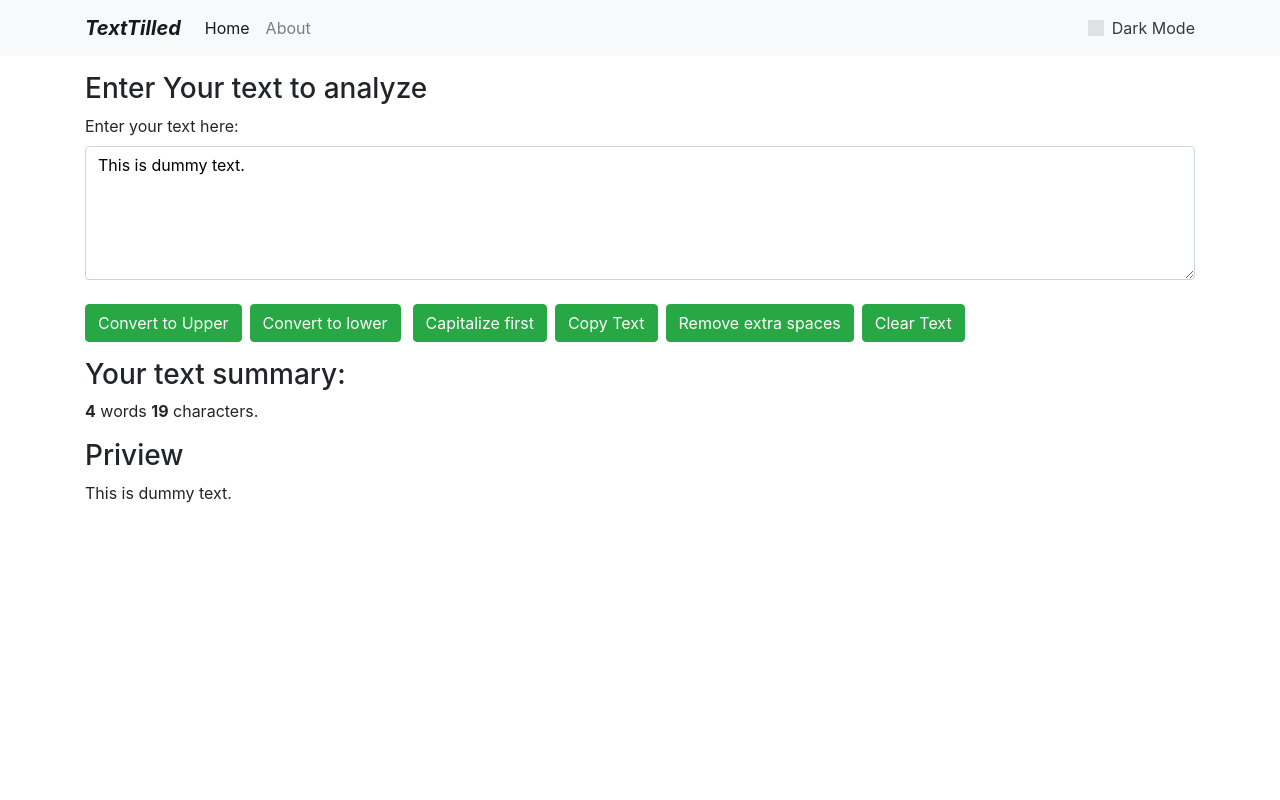
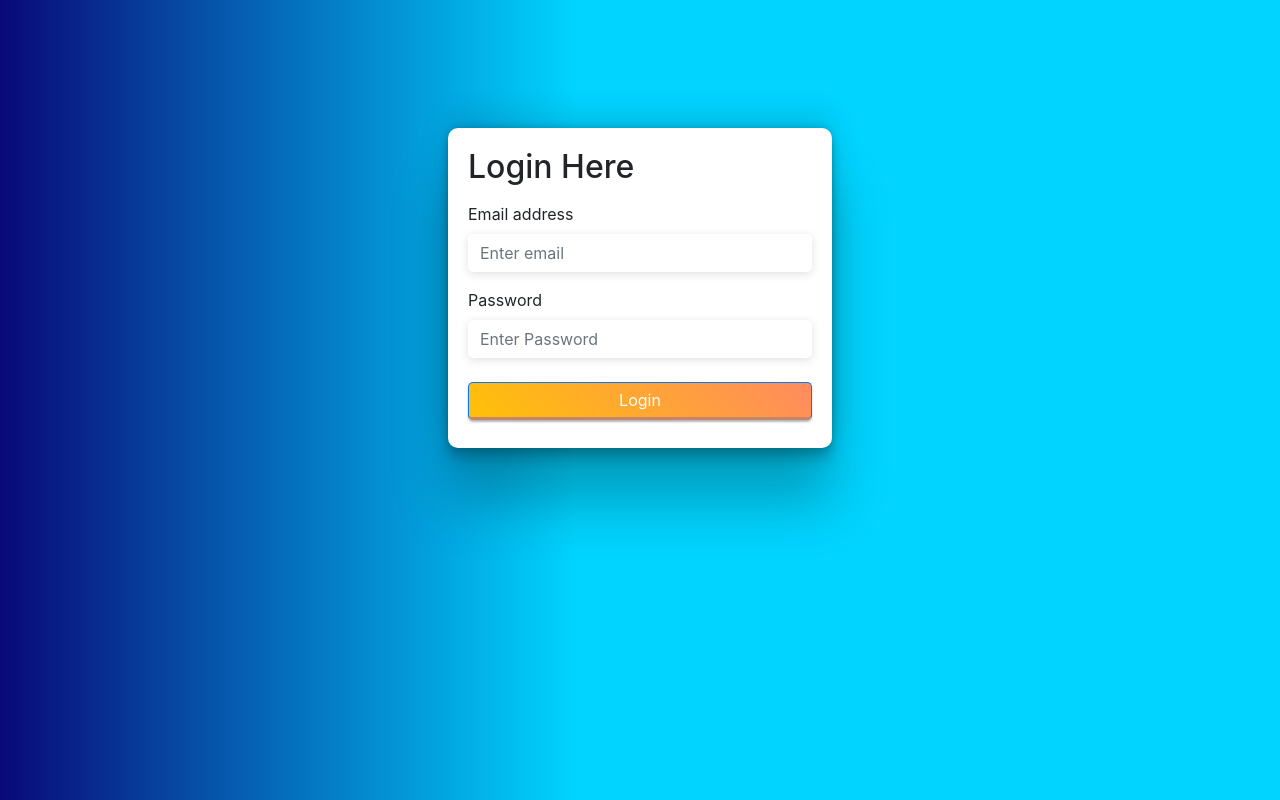
Before and after one commit to vishwadeeps10/ReactWebsiteStringManupulaton, a React (Create React App) app: page / in a window 1280 px wide. Built offline with nearby package versions, Linux system fonts and the light colour scheme.

Commit message:
Login page added

```diff
--- a/src/App.js
+++ b/src/App.js
@@ -1,31 +1,19 @@
 import "./App.css";
 import About from "./components/About";
-import Navbar from "./components/Navbar";
-import TextForm from "./components/TextForm";
-import React, { useState } from "react";
+import React from "react";
 import { BrowserRouter as Router, Route, Routes } from 'react-router-dom';
+import Login from "./components/Login";
+import Dashboard from "./components/Dashboard";
 
 function App() {
-  const [mode, setMode] = useState("light");
 
-  const toggleMode = () => {
-    if (mode === "light") {
-      setMode("dark");
-      document.body.style.backgroundColor = "rgb(48 69 90)";
-      document.body.style.color = "white";
-    } else {
-      setMode("light");
-      document.body.style.backgroundColor = "white";
-      document.body.style.color = "black";
-    }
-  };
   return (
     <>
     <Router>
-      <Navbar title="TextTilled" mode={mode} toggleMode={toggleMode} />
       <Routes>
-          <Route exact path="about" element={<About />} />
-          <Route path="/" element={<TextForm mode={mode} />} />
+          <Route exact path="/about" element={<About />} />
+          <Route exact path="/" element={<Login />} />
+          <Route path="dashboard" element={<Dashboard/>} />
       </Routes>
       </Router>
     </>
--- a/src/components/About.js
+++ b/src/components/About.js
@@ -1,4 +1,5 @@
 import React, { useState } from "react";
+import Navbar from './Navbar'
 
 export default function About() {
 
@@ -7,6 +8,7 @@ export default function About() {
     color:'black' ,
 
   })
+
 
   const [btntext ,setBtnText] = useState("Dark mode")
 
@@ -33,7 +35,23 @@ export default function About() {
     }
   }
 
+  const [mode, setMode] = useState("light");
+
+  const toggleMode = () => {
+    if (mode === "light") {
+      setMode("dark");
+      document.body.style.backgroundColor = "rgb(48 69 90)";
+      document.body.style.color = "white";
+    } else {
+      setMode("light");
+      document.body.style.backgroundColor = "white";
+      document.body.style.color = "black";
+    }
+  };
+
   return (
+    <>
+    <Navbar mode={mode} toggleMode={toggleMode} />
     <div className="container mt-3" style={mystyle}>
       <h1>About Us</h1>
       <div className="accordion" id="accordionExample" style={mystyle}>
@@ -150,5 +168,6 @@ export default function About() {
       <button type="button" onClick={toggleStyle} className= "btn btn-primary m-3">{btntext}</button>
 
     </div>
+    </>
   );
 }
--- /dev/null
+++ b/src/components/Dashboard.js
@@ -0,0 +1,26 @@
+import React,{useState} from 'react'
+import Navbar from './Navbar'
+import TextForm from './TextForm';
+
+export default function Dashboard() {
+    const [mode, setMode] = useState("light ");
+
+  const toggleMode = () => {
+    if (mode === "light") {
+      setMode("dark");
+      document.body.style.backgroundColor = "rgb(48 69 90)";
+      document.body.style.color = "white";
+    } else {
+      setMode("light");
+      document.body.style.backgroundColor = "white";
+      document.body.style.color = "black";
+    }
+  };
+  return (
+    <div>
+      <Navbar mode={mode} toggleMode={toggleMode} />
+      <TextForm mode={mode} />
+
+    </div>
+  )
+}
--- /dev/null
+++ b/src/components/Login.js
@@ -0,0 +1,27 @@
+import React from 'react'
+import "./login.css"
+
+export default function Login() {
+
+
+  return (
+
+    <div className='container'  >
+        <h2 className='mb-3'>Login Here</h2>
+        <form>
+            <div className="form-group">
+                <label htmlFor="exampleInputEmail1">Email address</label>
+                <input type="email" className="form-control" id="exampleInputEmail1" aria-describedby="emailHelp" placeholder="Enter email" />
+            </div>
+
+            <div className="form-group">
+                <label htmlFor="exampleInputPassword1">Password</label>
+                <input type="password" className="form-control" id="exampleInputPassword1" placeholder="Enter Password" />
+            </div>
+
+            <button type="submit" id='buttonId' className="btn btn-primary btn-block mt-2 mb-2">Login</button>
+        </form>
+    </div>
+
+  )
+}
--- a/src/components/Navbar.js
+++ b/src/components/Navbar.js
@@ -7,8 +7,8 @@ export default function Navbar(props) {
   return (
     <nav className={`navbar navbar-expand-lg navbar-${props.mode} bg-${props.mode}`}>
       <div className="container">
-        <Link className="navbar-brand" to="/">
-          <b><i>{props.title}</i></b>
+        <Link className="navbar-brand" to="/dashboard">
+          <b><i>Texttilled</i></b>
         </Link>
         <button
           className="navbar-toggler"
@@ -23,15 +23,16 @@ export default function Navbar(props) {
         </button>
         <div className="collapse navbar-collapse" id="navbarNavAltMarkup">
           <div className="navbar-nav">
-            <Link className="nav-item nav-link active" to="/">
+            <Link className="nav-item nav-link active" to="/dashboard">
               Home <span className="sr-only">(current)</span>
             </Link>
-            {/* <Link className="nav-item nav-link " to="/">
-              Contact
-            </Link> */}
-            <Link className="nav-item nav-link " to="about">
+
+            <Link className="nav-item nav-link " to="/about">
               About
             </Link>
+            {/* <Link className="nav-item nav-link " to="login">
+              Login
+            </Link> */}
 
           </div>
 
--- a/src/components/TextForm.js
+++ b/src/components/TextForm.js
@@ -32,14 +32,14 @@ export default function TextForm(props) {
         navigator.clipboard.writeText(text.value);
     }
 
-    const [text,setText] = useState("This is dummy text.");
+    const [text,setText] = useState("This is dummy text   .");
   return (
     <>
     <div className="container mt-3">
             <h3>Enter Your text to analyze</h3>
             <div className="mb-3">
             <label htmlFor="myText" className="form-label">Enter your text here: </label>
-            <textarea className="form-control" style={{color:props.mode==='light'?'black':'white',backgroundColor:props.mode==='dark'?'rgb(48 69 90)':'white'}}  value={text} onChange={handleOnchange}  id="myText" rows="5"></textarea>
+            <textarea className="form-control"   value={text} onChange={handleOnchange}  id="myText" rows="5"></textarea>
             </div>
         <button className="btn btn-success " onClick={setUpperCase}>Convert to Upper</button>
         <button className="btn btn-success m-2" onClick={setlowerCase}>Convert to lower</button>
--- /dev/null
+++ b/src/components/login.css
@@ -0,0 +1,52 @@
+body{
+    background: linear-gradient(90deg, rgba(2,0,36,1) 0%, rgba(9,9,121,1) 0%, rgba(0,212,255,1) 45%);}
+.container{
+    background-color:white;
+    padding:20px;
+    border-radius:10px;
+    margin-top:10%;
+    width:30%;
+    box-shadow: rgba(0, 0, 0, 0.25) 0px 54px 55px, rgba(0, 0, 0, 0.12) 0px -12px 30px, rgba(0, 0, 0, 0.12) 0px 4px 6px, rgba(0, 0, 0, 0.17) 0px 12px 13px, rgba(0, 0, 0, 0.09) 0px -3px 5px;
+}
+
+.form-control{
+
+    border:none;
+
+    outline-color: red;
+    border-radius:5px;
+
+    box-shadow: rgba(99, 99, 99, 0.2) 0px 2px 8px 0px;
+
+}
+.form-control:focus {
+    color: #495057;
+    background-color: #fff;
+    border-color: inherit;
+    outline: 0;
+
+    border-radius:5px;
+
+    box-shadow: rgba(99, 99, 99, 0.2) 0px 2px 8px 0px;
+}
+
+
+.btn-primary{
+    display: inline-block;
+    padding: 0.3em 1em;
+    text-decoration: none;
+    border-radius: 5px;
+    color: #ffffff;
+    background-image: -webkit-linear-gradient(45deg, #FFC107 0%, #ff8b5f 100%);
+    background-image: linear-gradient(45deg, #FFC107 0%, #ff8b5f 100%);
+    box-shadow: 0px 2px 2px rgba(0, 0, 0, 0.29);
+    border-bottom: solid 3px #c58668;
+}
+
+.btn-primary:active{
+    -ms-transform: translateY(4px);
+    -webkit-transform: translateY(4px);
+    transform: translateY(4px);
+    box-shadow: 0px 0px 1px rgba(0, 0, 0, 0.2);
+    border-bottom: none;
+}
```
